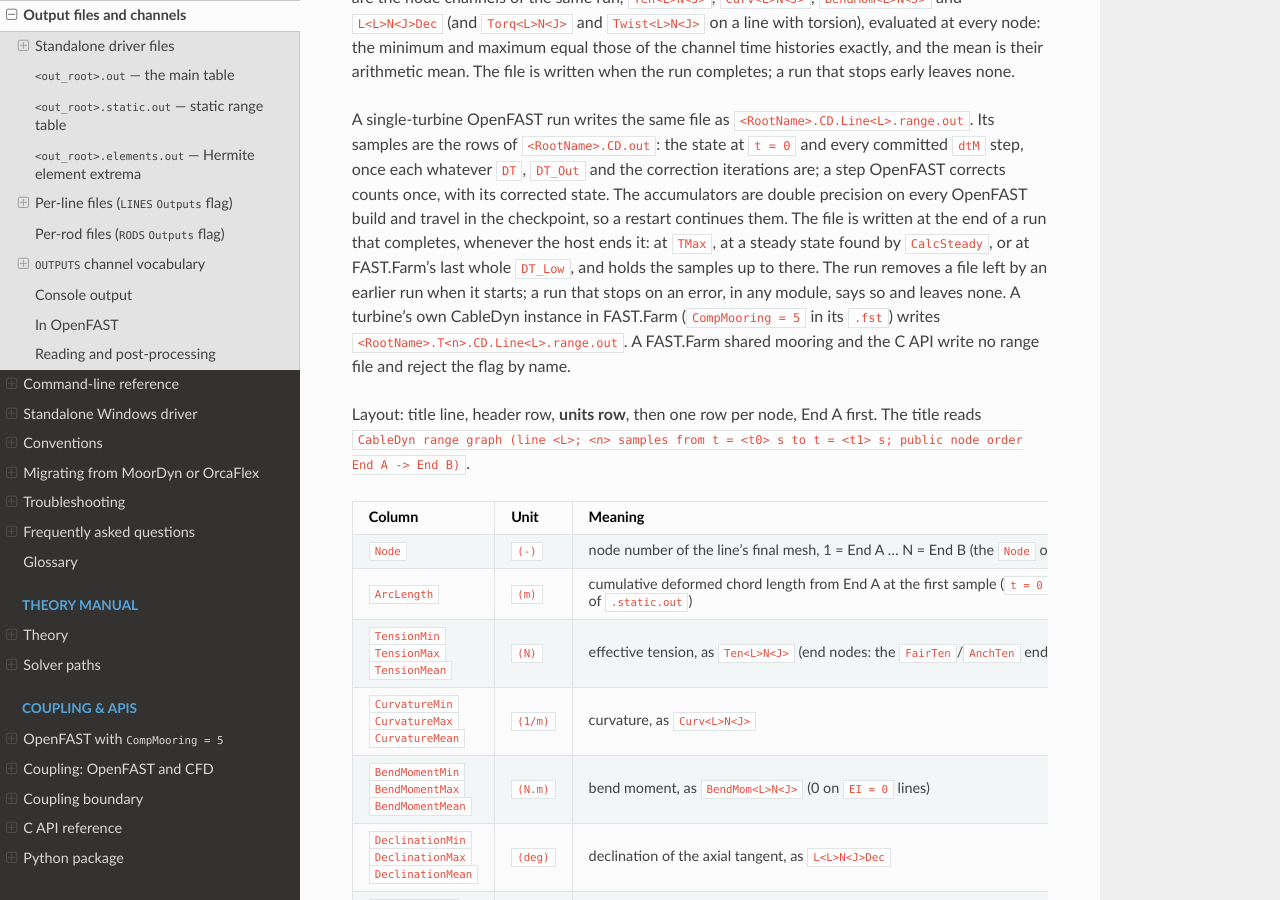
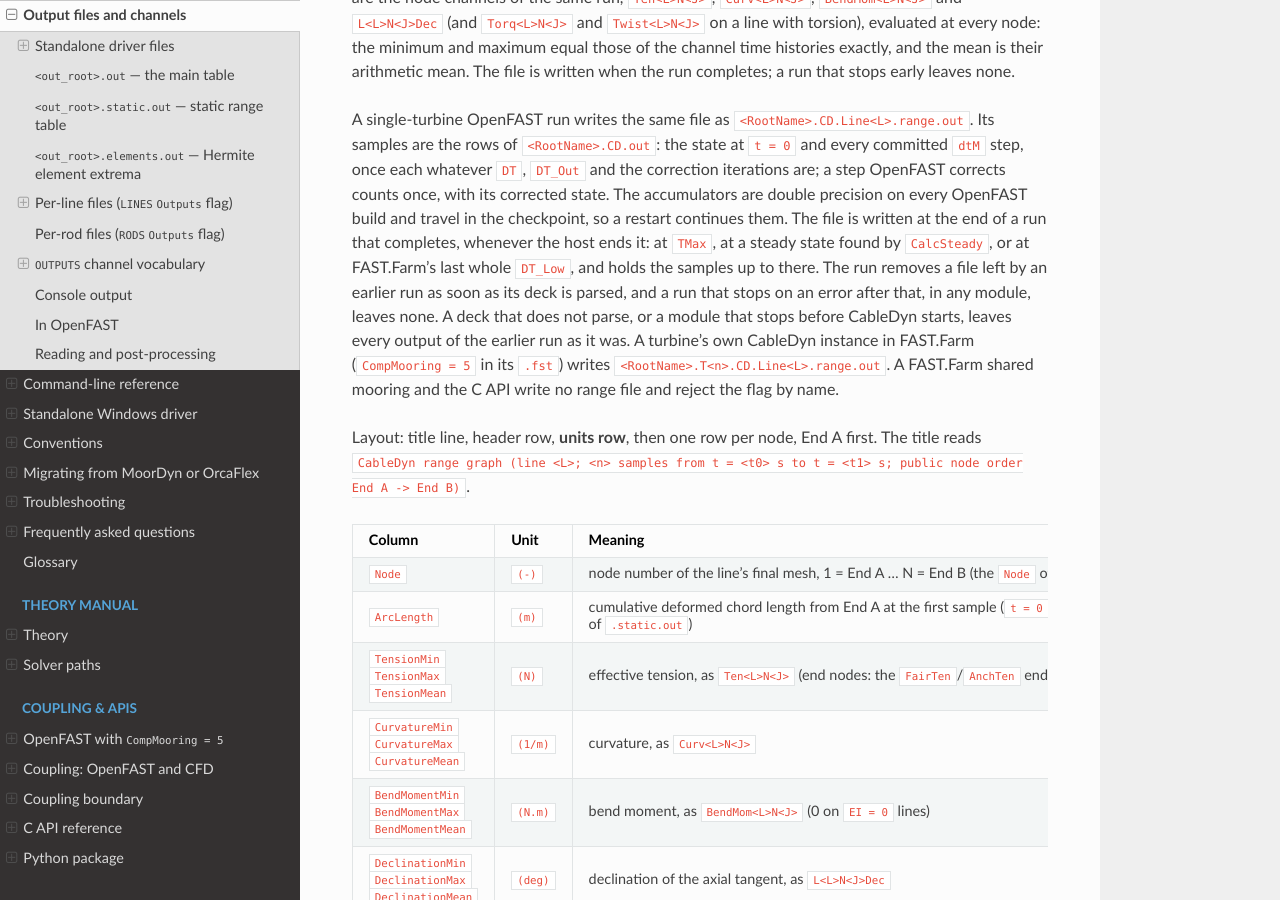
Before and after one commit to SMI-Lab-Inha/CableDyn, a Sphinx documentation site: the page built from doc/outputs.rst, in a window 1280 px wide and 900 px high, scrolled down 6431 px. Built offline with Sphinx 7.4.7 and the Read the Docs theme 3.1.0, drawn with Linux system fonts in a browser that asks for light colours.

Commit message:
fix(openfast): remove an earlier run's range graphs once the deck is parsed
The range graphs of an earlier run went late in CD_Init, so an initialisation
that stopped before that, on the statics, on a refusal or on a warning at
AbortLevel WARNING, left them to be taken for this run's.

They now go as soon as the parsed deck names them, before anything else of the
initialisation can fail. A rebuild of a run under way passes no root and leaves
them. A deck that does not parse names no line, and a module that stops before
CableDyn starts never reaches it: both leave every output of the earlier run
as it was.

Signed-off-by: Jae Hoon Seo <jaehoon.seo@inha.ac.kr>

```diff
--- a/doc/outputs.rst
+++ b/doc/outputs.rst
@@ -393,8 +393,9 @@ corrects counts once, with its corrected state. The accumulators are double prec
 OpenFAST build and travel in the checkpoint, so a restart continues them. The file is written at
 the end of a run that completes, whenever the host ends it: at ``TMax``, at a steady state found
 by ``CalcSteady``, or at FAST.Farm's last whole ``DT_Low``, and holds the samples up to there.
-The run removes a file left by an earlier run when it starts; a run that stops on an error, in any
-module, says so and leaves none. A turbine's own CableDyn instance in FAST.Farm (``CompMooring = 5``
+The run removes a file left by an earlier run as soon as its deck is parsed, and a run that stops on
+an error after that, in any module, leaves none. A deck that does not parse, or a module that stops
+before CableDyn starts, leaves every output of the earlier run as it was. A turbine's own CableDyn instance in FAST.Farm (``CompMooring = 5``
 in its ``.fst``) writes ``<RootName>.T<n>.CD.Line<L>.range.out``. A FAST.Farm shared mooring and
 the C API write no range file and reject the flag by name.
 
```
Also changed, not shown: 5 other files.
